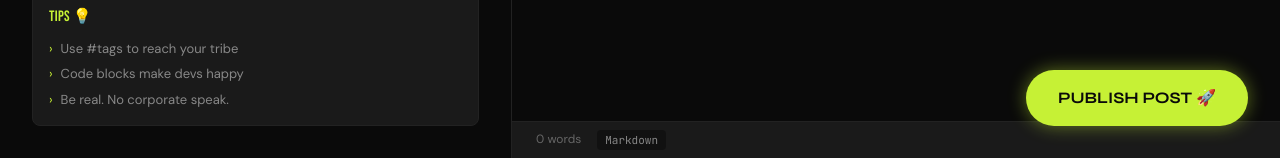
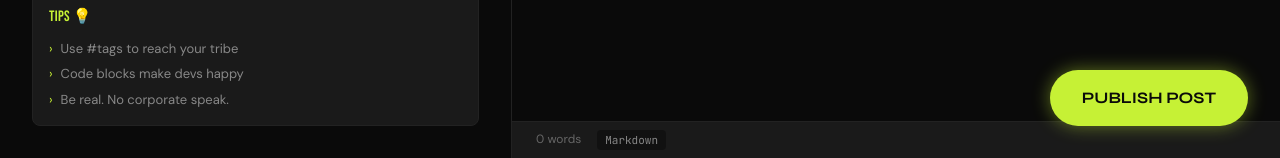
Before and after one commit to ThakurSanskarSingh/DevConnect, a Next.js app: page /create in a window 1280 px wide. Shown: the part 642-800 px from the top of the page. Built offline with nearby package versions, Linux system fonts and the light colour scheme; no server answers.

Commit message:
fix build errors

```diff
--- a/package.json
+++ b/package.json
@@ -4,7 +4,7 @@
   "private": true,
   "scripts": {
     "dev": "next dev",
-    "build": "next build",
+    "build": "prisma generate && next build",
     "start": "next start",
     "lint": "eslint"
   },
--- a/src/app/api/test/route.ts
+++ /dev/null
@@ -1,6 +0,0 @@
-import { prisma } from "@/lib/prisma";
-
-export async function GET() {
-    const res  = await prisma.user.findMany();
-    return new Response(JSON.stringify(res));
-}
--- a/src/app/create/page.tsx
+++ b/src/app/create/page.tsx
@@ -314,7 +314,7 @@ export default function CreatePostPage() {
                     opacity: isPending ? 0.7 : 1,
                 }}
             >
-                {isPending ? 'Publishing...' : 'PUBLISH POST 🚀'}
+                {isPending ? 'Publishing...' : 'PUBLISH POST'}
             </button>
         </div>
     );
--- a/src/app/feed/page.tsx
+++ b/src/app/feed/page.tsx
@@ -102,7 +102,7 @@ export default async function FeedPage() {
                     ) : (
                         <div className="dp-card" style={{ padding: '24px', borderLeft: '3px solid #C6F135' }}>
                             <h2 className="font-syne" style={{ fontWeight: 700, fontSize: '18px', color: '#F0F0F0', marginBottom: '8px' }}>
-                                Join the conversation 🚀
+                                Join the conversation
                             </h2>
                             <p className="font-dm" style={{ fontSize: '14px', color: '#888', marginBottom: '16px' }}>
                                 Sign in to post your thoughts, react to others, and connect with the community.
```
